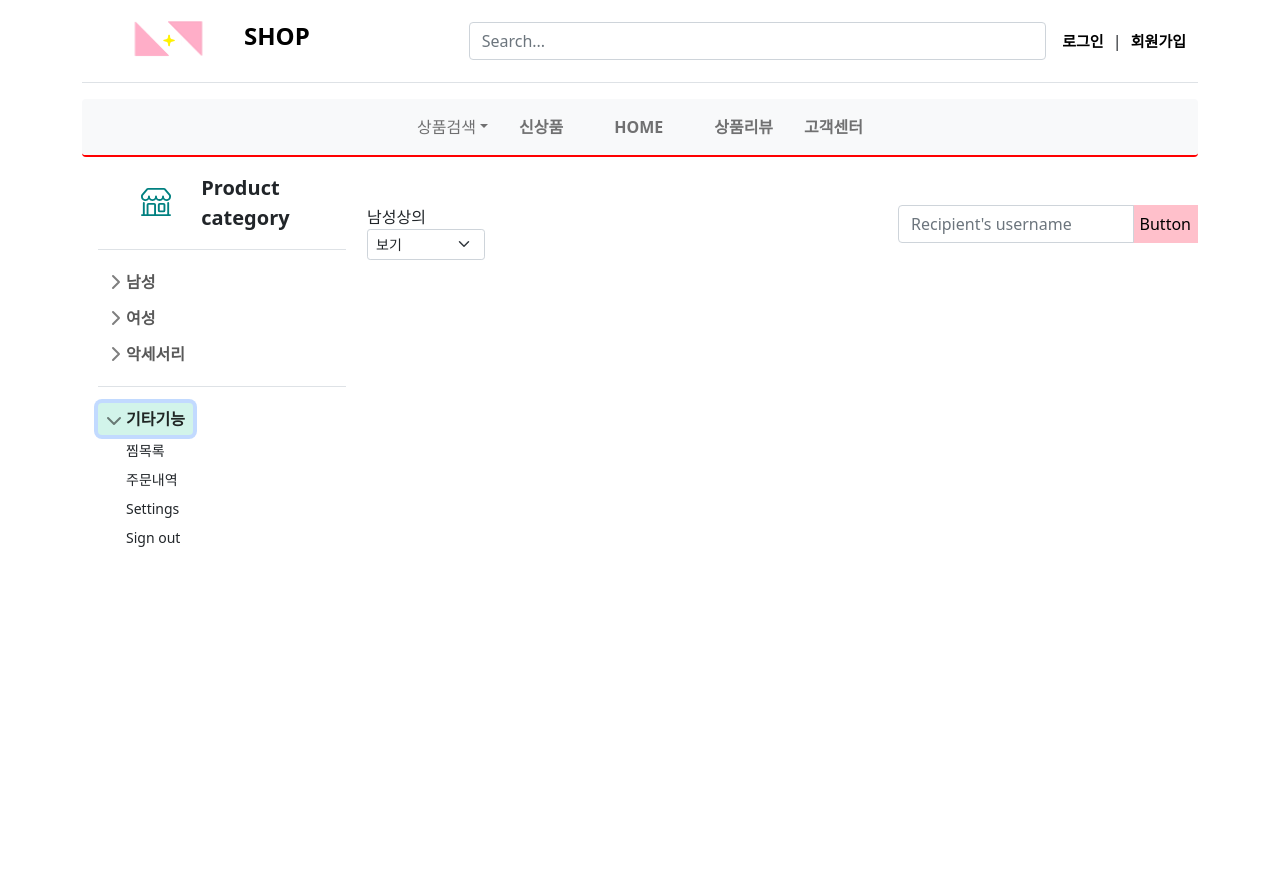
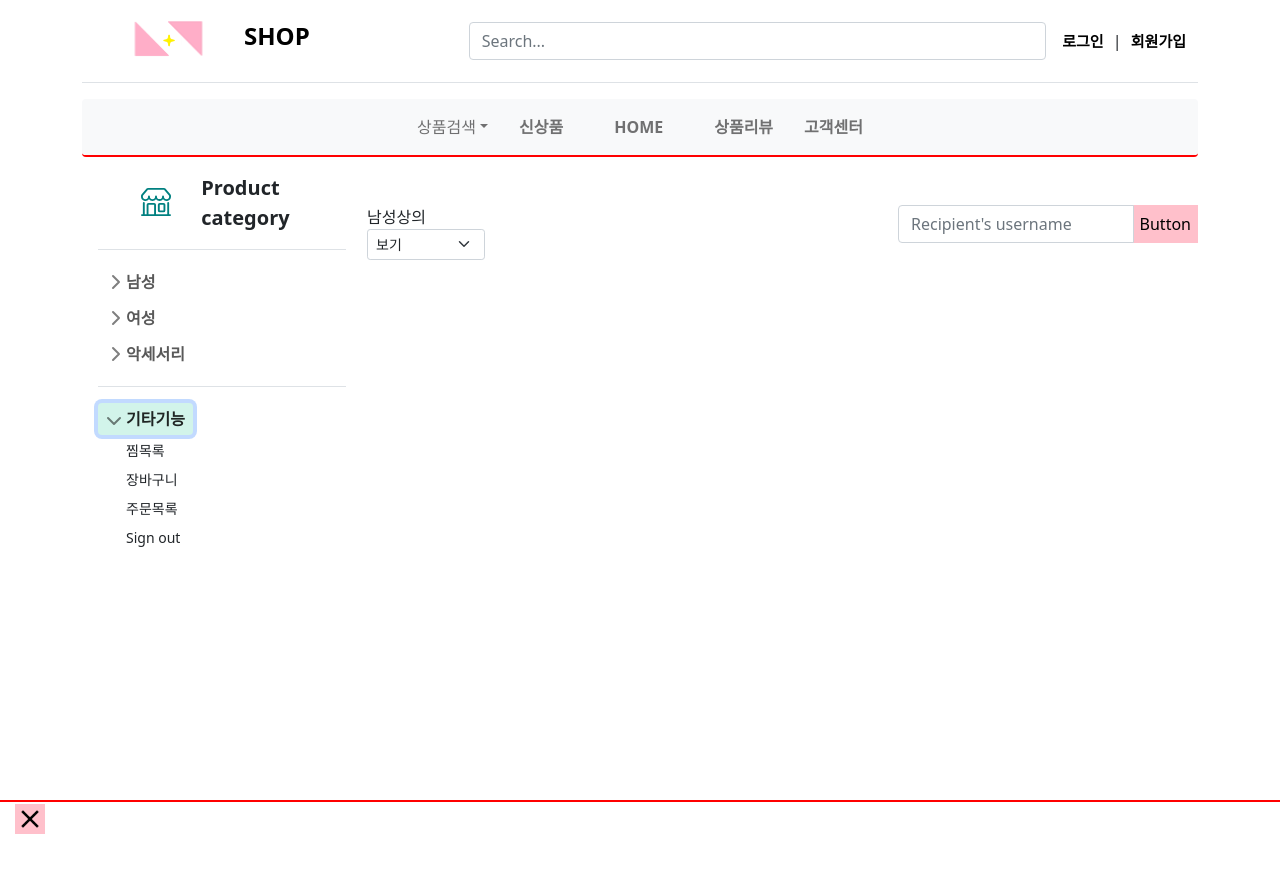
Before and after one commit to SHOP-TeamProject-mall/projectvue-shop, a Vue app: page /product in a window 1280 px wide. Both pictures are taken after a click on the button "기타기능". Shown: the top 872 px of the page. Built offline with nearby package versions, Linux system fonts and the light colour scheme; a web font is replaced by a local one.

Commit message:
20211227
찜목록 / 장바구니 사이드바 생성

```diff
--- a/src/components/Product.vue
+++ b/src/components/Product.vue
@@ -59,9 +59,42 @@
               </button>
               <div class="collapse" id="account-collapse">
                 <ul class="btn-toggle-nav list-unstyled fw-normal pb-1 small">
-                  <li><a href="#" class="link-dark rounded">찜목록</a></li>
-                  <li><a href="#" class="link-dark rounded">주문내역</a></li>
-                  <li><a href="#" class="link-dark rounded">Settings</a></li>
+                  <li>
+                    <input type="checkbox" id="wishlist">
+                    <label for="wishlist">
+                      찜목록
+                    </label>
+                    <div class="sidebar_wishlist">
+                      <div style="padding:50px;">
+                        <input type="checkbox" id="wishlist">
+                        <label for="wishlist" style="position: absolute; top: 0%; left:-4%; width:50px; height:40px;">
+                          <img src="../assets/img/close.png" style="width:30px; background:pink;" alt="">
+                        </label>
+                      </div>
+                      <!-- 찜목록내용 여기에 작성하시면 됩니다. -->
+                    </div>
+                  </li>
+                  <li>
+                    <input type="checkbox" id="basket">
+                    <label for="basket">
+                      장바구니
+                    </label>
+                    <div class="sidebar_basket">
+                      <div style="padding:50px;">
+                        <input type="checkbox" id="basket">
+                        <label for="basket" style="position: absolute; top: -1%; left:-1%; width:50px; height:40px;">
+                          <img src="../assets/img/close.png" style="width:30px; background:pink;"  alt="">
+                        </label>
+                      </div>
+                      <!-- 장바구니내용 여기에 작성하시면 됩니다. -->
+                    </div>
+                  </li>
+                  <li>
+                    <input type="checkbox" id="orderlist">
+                    <label for="orderlist">
+                      주문목록
+                    </label>
+                  </li>
                   <li><a href="#" class="link-dark rounded">Sign out</a></li>
                 </ul>
               </div>
@@ -69,6 +102,8 @@
           </ul>
         </div>
       </div>
+
+
 
                                                               <!-- MENU 번호 ( code 찾기 : menu===1/2/3/4/5/6/7/8 )
                                                                   메뉴1 : 남성상의  메뉴5 : 여성상의
@@ -1537,6 +1572,27 @@ input[id="menuicon"] + label {display: block; position: relative; cursor: pointe
 div[class="sidebar"] {width: 600px; height: 100%; background: rgb(255, 255, 255);position:fixed; overflow-y: auto; top: 0;left: -600px;z-index: 1;transition: all .35s; border-right: 2px solid rgb(255, 0, 0);}
 input[id="menuicon"]:checked + label + div {left: 0;}
 
+// 장바구니 사이드바
+input[id="basket"] {display:none;}
+input[id="basket"] + label  {display: block; position: relative; cursor: pointer; width:72px; height:27px; margin-top: 0.125rem; margin-left: 1.25rem; padding: 0.1875rem 0.5rem;}
+input[id="basket"] + label:hover {background:#20c997;}
+
+div[class="sidebar_basket"] {width:100%; height: 300px; background: rgb(255, 255, 255);position:fixed; left: 0; bottom: -300px; overflow-x: auto;; z-index: 1; transition: all .35s; border-top: 2px solid rgb(255, 0, 0);}
+input[id="basket"]:checked + label + div {bottom: 0;}
+
+// 찜목록 사이드바
+input[id="wishlist"] {display:none;}
+input[id="wishlist"] + label  {display: block; position: relative; cursor: pointer; width:72px; height:27px; margin-top: 0.125rem; margin-left: 1.25rem; padding: 0.1875rem 0.5rem;}
+input[id="wishlist"] + label:hover {background:#20c997;}
+
+div[class="sidebar_wishlist"] {width:400px; height: 100%; background: rgb(255, 255, 255);position:fixed; overflow-y: auto; top: 0;right: -600px; z-index: 1; transition: all .35s; border-left: 2px solid rgb(255, 0, 0);}
+input[id="wishlist"]:checked + label + div {right: 0;}
+
+// 주문목록 버튼 style
+input[id="orderlist"] {display:none;}
+input[id="orderlist"] + label  {display: inline-flex; position: relative; cursor: pointer; width:72px; height:27px; margin-top: 0.125rem; margin-left: 1.25rem; padding: 0.1875rem 0.5rem;}
+input[id="orderlist"] + label:hover {background:#20c997;}
+
 // 슬라이드 이미지
 .section input[id*="slide"]{
   display: none;
```
Also changed, not shown: src/assets/img/down_white.png (added).
